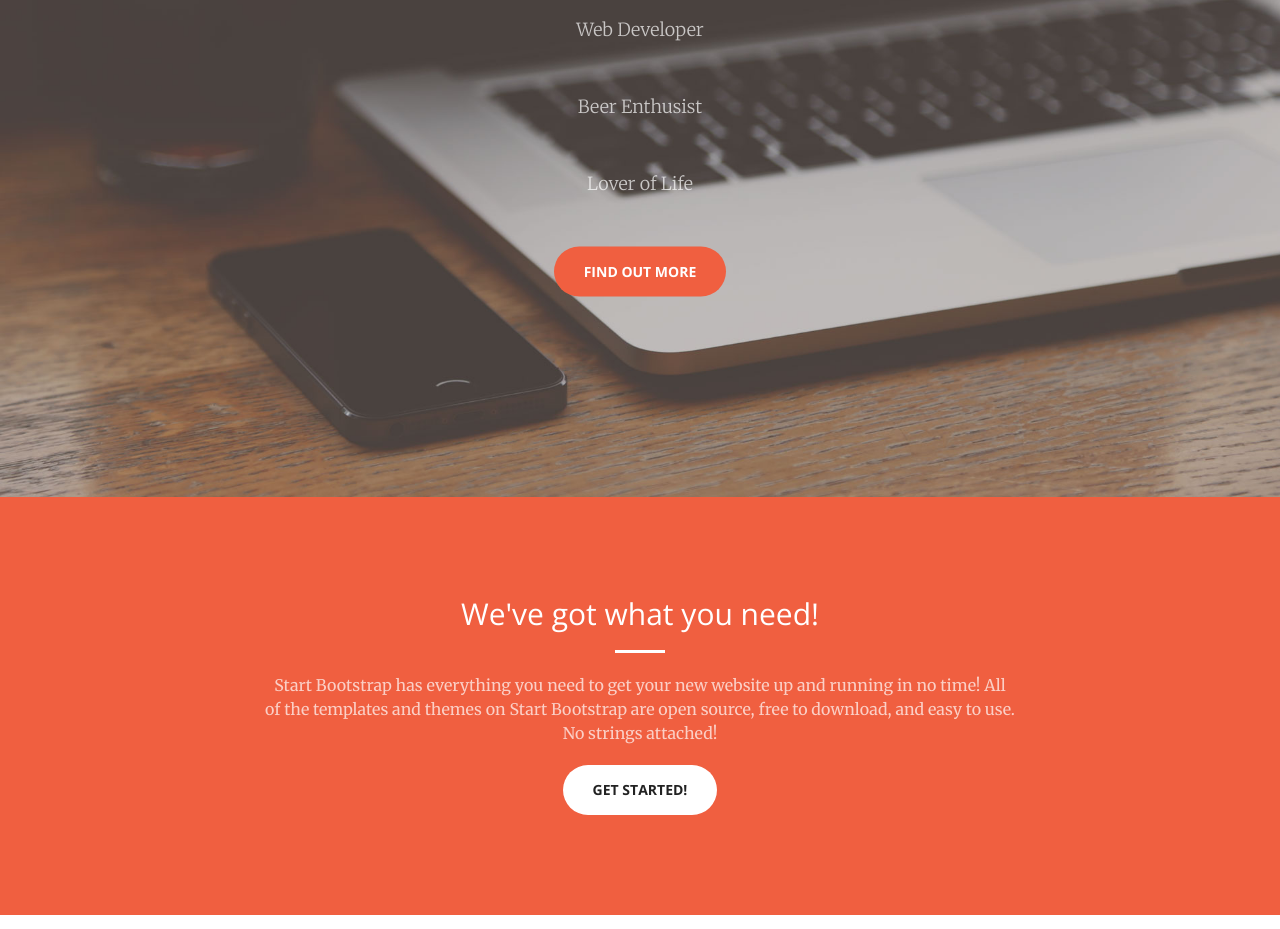
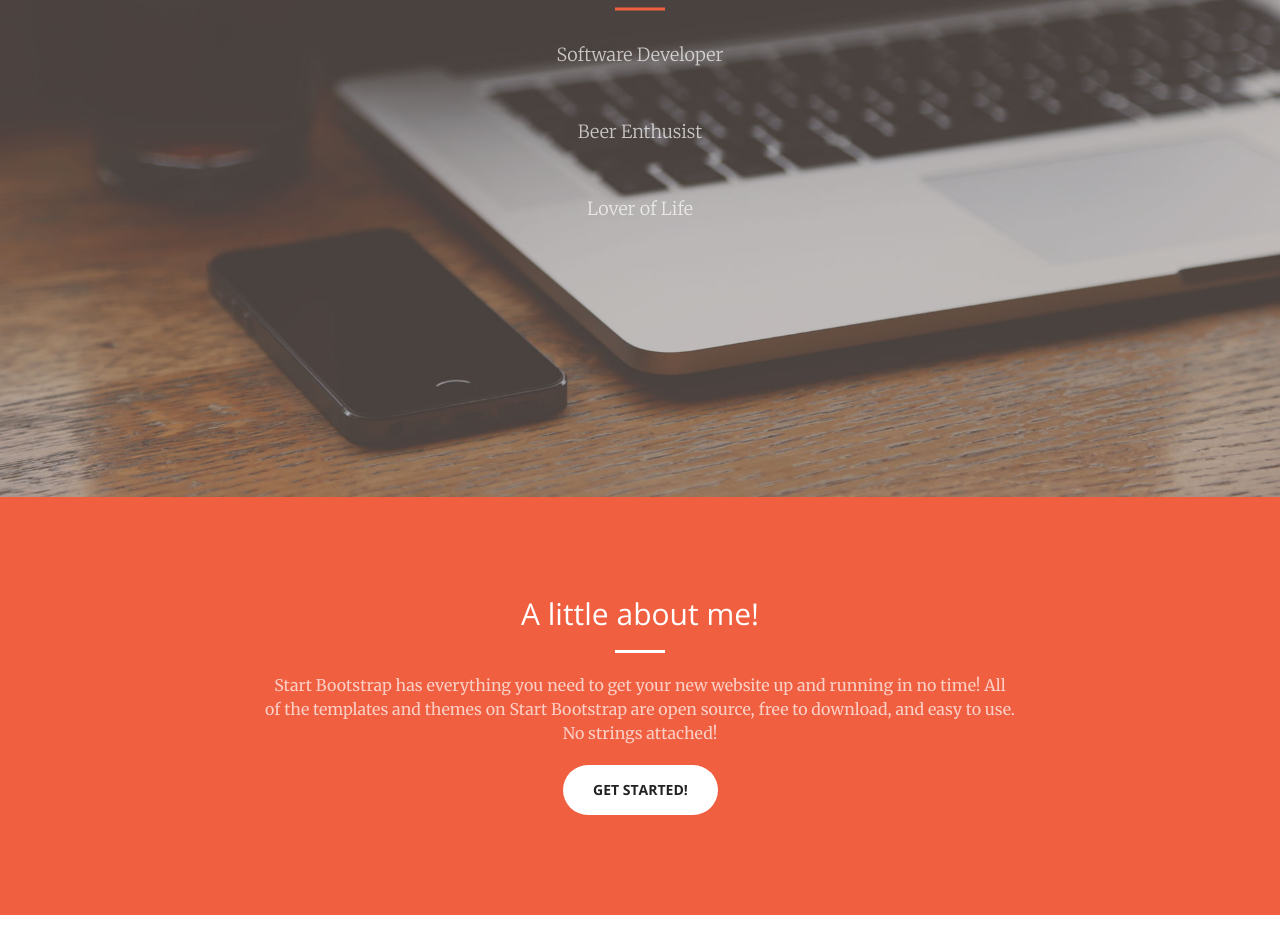
Before and after one commit to cjt1105/cjt1105.github.io, a website: page index.html in a window 1280 px wide. Shown: the part 303-1232 px from the top of the page. Drawn offline with nearby package versions, Linux system fonts and the light colour scheme.

Commit message:
started about me

```diff
--- a/index.html
+++ b/index.html
@@ -65,10 +65,10 @@
             <div class="header-content-inner">
                 <h1 id="homeHeading">Chad Tate</h1>
                 <hr>
-                <p>Web Developer</p>
+                <p>Software Developer</p>
                 <p>Beer Enthusist</p>
                 <p>Lover of Life</p>
-                <a href="#about" class="btn btn-primary btn-xl page-scroll">Find Out More</a>
+                <!--<a href="#about" class="btn btn-primary btn-xl page-scroll">Find Out More</a>-->
             </div>
         </div>
     </header>
@@ -77,7 +77,7 @@
         <div class="container">
             <div class="row">
                 <div class="col-lg-8 col-lg-offset-2 text-center">
-                    <h2 class="section-heading">We've got what you need!</h2>
+                    <h2 class="section-heading">A little about me!</h2>
                     <hr class="light">
                     <p class="text-faded">Start Bootstrap has everything you need to get your new website up and running in no time! All of the templates and themes on Start Bootstrap are open source, free to download, and easy to use. No strings attached!</p>
                     <a href="#services" class="page-scroll btn btn-default btn-xl sr-button">Get Started!</a>
```
